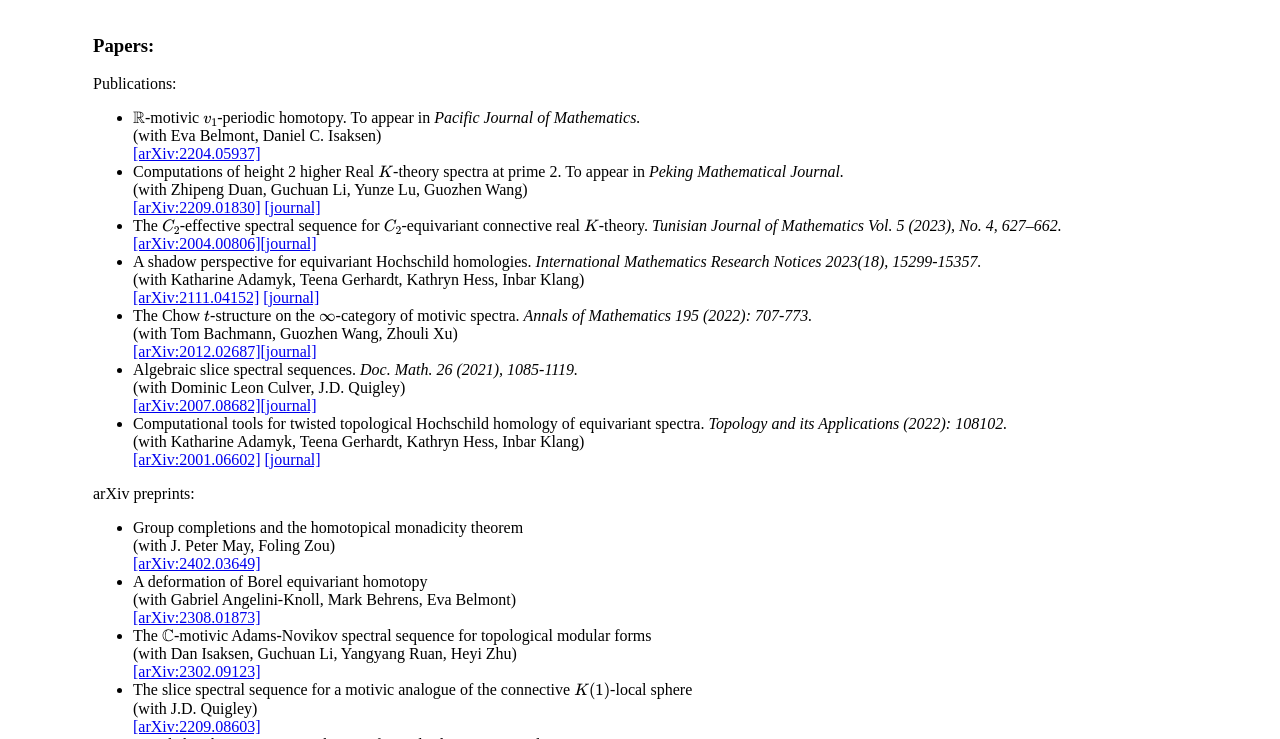
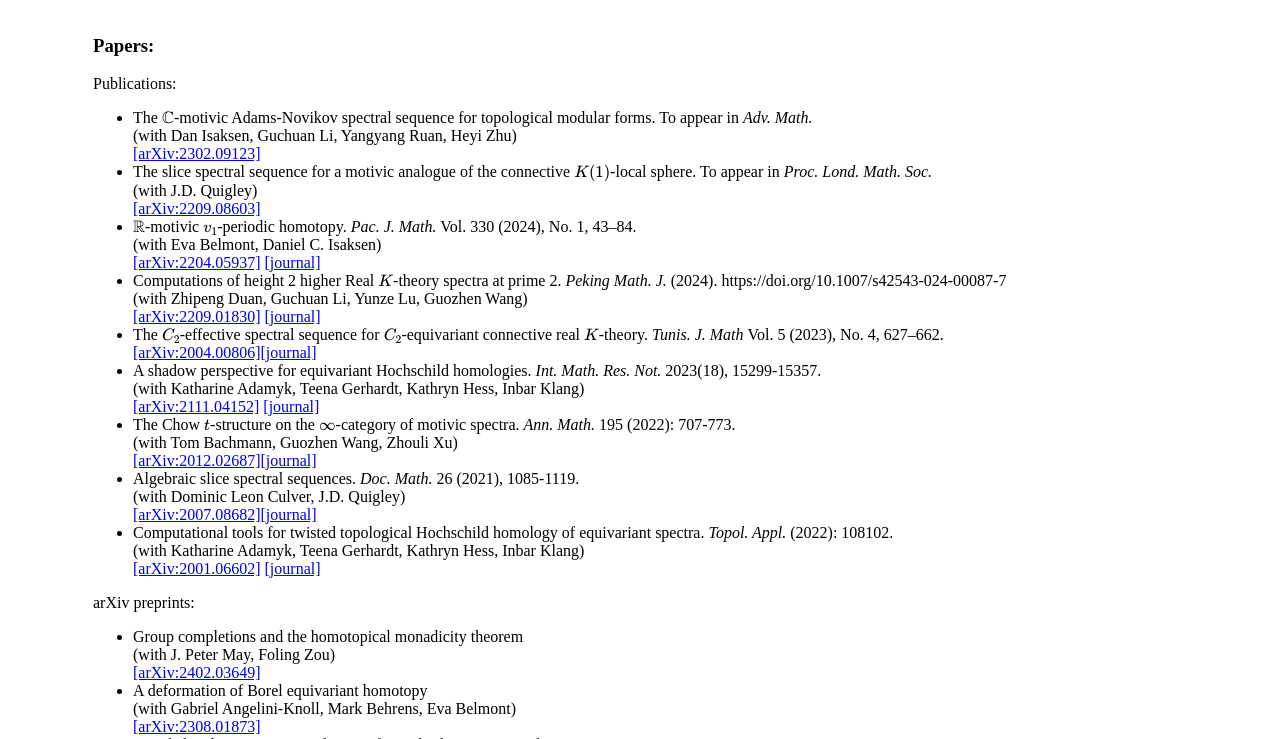
Before and after one commit to HanaJiaKong/HanaJiaKong.github.io, a plain HTML site: page index.html in a window 1280 px wide. Shown: the part 499-1238 px from the top of the page. Drawn offline with nearby package versions, Linux system fonts and the light colour scheme; some packages are replaced by stand-ins of ours.

Commit message:
Update index.html

```diff
--- a/index.html
+++ b/index.html
@@ -37,8 +37,7 @@ style="margin:0px 0px  0px 40px;width: 353px; height: 174px;" cellpadding="0" ce
 <h2 style="margin: 65px 0px  15px 0px;font-size:35px">Hana Jia Kong
 <!--<img style="height: 25px; width: 90px;" alt="Name" src="images/Name.png">-->
 </h2>
-<b style="color:#373737;margin-left:5px"> Zhejiang University <br/>
-School of Mathematical Sciences</b>
+<b style="color:#373737;margin-left:5px">Zhejiang University<br/>School of Mathematical Sciences</b>
 <p>   &nbsp;</p>
 
 </td>
@@ -68,13 +67,13 @@ School of Mathematical Sciences</b>
         <article>
 <h3>Contact:</h3>
 Email: hana [dot] jia [dot] kong [at] gmail [dot] com<br/>
-Office: SC 237
+Office: SC 226H
 <br/>
 <h3>About:</h3>
-I am a Assistant Professor at <a href="http://www.math.zju.edu.cn/mathen/main.psp" target="blank">Zhejiang University </a>starting Fall 2024.
+I am a Assistant Professor at <a href="http://www.math.zju.edu.cn/mathen/main.psp" target="blank">Zhejiang University </a>starting Fall 2024. In Fall 2024, I am visiting Harvard as a visiting scholar.
 
 <br/>
-I was a Benjamin Peirce Fellow at the <a href="https://www.math.harvard.edu/" target="blank">Harvard</a> 2023-2024. In Fall 2024, I will be visiting Harvard as a visiting scholar.<br/>
+I was a Benjamin Peirce Fellow at the <a href="https://www.math.harvard.edu/" target="blank">Harvard</a> 2023-2024. <br/>
 I was a postdoc member at the <a href="https://www.ias.edu/math" target="blank">IAS</a> 2021-2023.
 <br />
 I completed my Ph.D. in Spring 2021 at the <a href="https://mathematics.uchicago.edu/" target="blank">University of Chicago</a>, under the supervision of <a href="http://math.uchicago.edu/~may/" target="blank"> J. Peter May</a> and <a href="http://www.clas.wayne.edu/disaksen/" target="blank"> Dan Isaksen</a>.
@@ -91,41 +90,59 @@ Publications:
 <ul>
 
 <li>
-$\mathbb R$-motivic $v_1$-periodic homotopy. To appear in <i>Pacific Journal of Mathematics.</i>
+The $\mathbb{C}$-motivic Adams-Novikov spectral sequence for topological modular forms. To appear in <i>Adv. Math.</i>
+</i>
+<br />(with Dan Isaksen, Guchuan Li, Yangyang Ruan, Heyi Zhu)
+<br /><a href='https://arxiv.org/abs/2302.09123' target="blank">[arXiv:2302.09123]</a></li>
+
+
+
+
+<li>
+The slice spectral sequence for a motivic analogue of the connective $K(1)$-local sphere. To appear in <i>Proc. Lond. Math. Soc.</i>
+<br />(with J.D. Quigley)
+<br /><a href='https://arxiv.org/abs/2209.08603' target="blank">[arXiv:2209.08603]</a></li>
+
+
+<li>
+$\mathbb R$-motivic $v_1$-periodic homotopy. <i>Pac. J. Math.</i> Vol. 330 (2024), No. 1, 43–84.
 <br />(with Eva Belmont, Daniel C. Isaksen)
 <br /><a href='https://arxiv.org/abs/2204.05937' target="blank">[arXiv:2204.05937]</a>
+<a href='https://msp.org/pjm/2024/330-1/p03.xhtml' target="blank">[journal]</a>
 </li>
 
 
 <li>
-Computations of height 2 higher Real $K$-theory spectra at prime 2. To appear in <i>Peking Mathematical Journal.</i>
+Computations of height 2 higher Real $K$-theory spectra at prime 2. <i>Peking Math. J.</i> (2024). https://doi.org/10.1007/s42543-024-00087-7
 <br />(with Zhipeng Duan, Guchuan Li, Yunze Lu, Guozhen Wang)
 <br /><a href='https://arxiv.org/abs/2209.01830' target="blank">[arXiv:2209.01830]</a>
 <a href='https://link.springer.com/article/10.1007/s42543-024-00087-7' target ="blank">[journal]</a></li>
 
 
 
-<li>The $C_2$-effective spectral sequence for $C_2$-equivariant connective real $K$-theory. <i>Tunisian Journal of Mathematics Vol. 5 (2023), No. 4, 627–662. </i>
+<li>The $C_2$-effective spectral sequence for $C_2$-equivariant connective real $K$-theory. <i>Tunis. J. Math </i> Vol. 5 (2023), No. 4, 627–662.
 <br /><a href='https://arxiv.org/abs/2004.00806' target="blank">[arXiv:2004.00806]</a><a href='https://msp.org/tunis/2023/5-4/p02.xhtml' target ="blank">[journal]</a></li>
+
 <li>
-A shadow perspective for equivariant Hochschild homologies.  <i>International Mathematics Research Notices 2023(18), 15299-15357.</i>
+A shadow perspective for equivariant Hochschild homologies.  <i>Int. Math. Res. Not.</i> 2023(18), 15299-15357.
 <br />(with Katharine Adamyk, Teena Gerhardt, Kathryn Hess, Inbar Klang)
 <br /><a href='https://arxiv.org/abs/2111.04152' target="blank">[arXiv:2111.04152]</a>
 <a href='https://academic.oup.com/imrn/advance-article/doi/10.1093/imrn/rnac250/6708487' target ="blank">[journal]</a>
 </li>
 
-<li>The Chow $t$-structure on the $\infty$-category of motivic spectra. <i>Annals of Mathematics 195 (2022): 707-773.</i>
+<li>The Chow $t$-structure on the $\infty$-category of motivic spectra. <i>Ann. Math.</i> 195 (2022): 707-773.
 <br />(with Tom Bachmann, Guozhen Wang, Zhouli Xu)
 <br /><a href='https://arxiv.org/abs/2012.02687' target="blank">[arXiv:2012.02687]</a><a href='https://annals.math.princeton.edu/2022/195-2/p05' target="blank">[journal]</a></li>
 
 
-<li>Algebraic slice spectral sequences. <i>Doc. Math. 26 (2021), 1085-1119. </i>
+<li>Algebraic slice spectral sequences. <i>Doc. Math.</i> 26 (2021), 1085-1119.
 <br />(with Dominic Leon Culver, J.D. Quigley)
 <br /><a href='https://arxiv.org/abs/2007.08682' target="blank">[arXiv:2007.08682]</a><a href='https://www.elibm.org/article/10012118' target="blank">[journal]</a></li>
 
 
+
 <li>Computational tools for twisted topological Hochschild homology of equivariant spectra.
-<i>Topology and its Applications (2022): 108102.</i>
+<i>Topol. Appl.</i> (2022): 108102.
 <br />(with Katharine Adamyk, Teena Gerhardt, Kathryn Hess, Inbar Klang)
 <br /> <a href='https://arxiv.org/abs/2001.06602' target="blank">[arXiv:2001.06602]</a>
 <a href="https://www.sciencedirect.com/science/article/abs/pii/S0166864122001043" target="blank">[journal]</a>
@@ -146,17 +163,8 @@ A deformation of Borel equivariant homotopy<br/>
 <a href='https://arxiv.org/abs/2308.01873' target="blank">[arXiv:2308.01873]</a>
 </li>
 
-<li>
-The $\mathbb{C}$-motivic Adams-Novikov spectral sequence for topological modular forms
-</i>
-<br />(with Dan Isaksen, Guchuan Li, Yangyang Ruan, Heyi Zhu)
-<br /><a href='https://arxiv.org/abs/2302.09123' target="blank">[arXiv:2302.09123]</a></li>
 
 
-<li>
-The slice spectral sequence for a motivic analogue of the connective $K(1)$-local sphere
-<br />(with J.D. Quigley)
-<br /><a href='https://arxiv.org/abs/2209.08603' target="blank">[arXiv:2209.08603]</a></li>
 
 
 <li>
```
